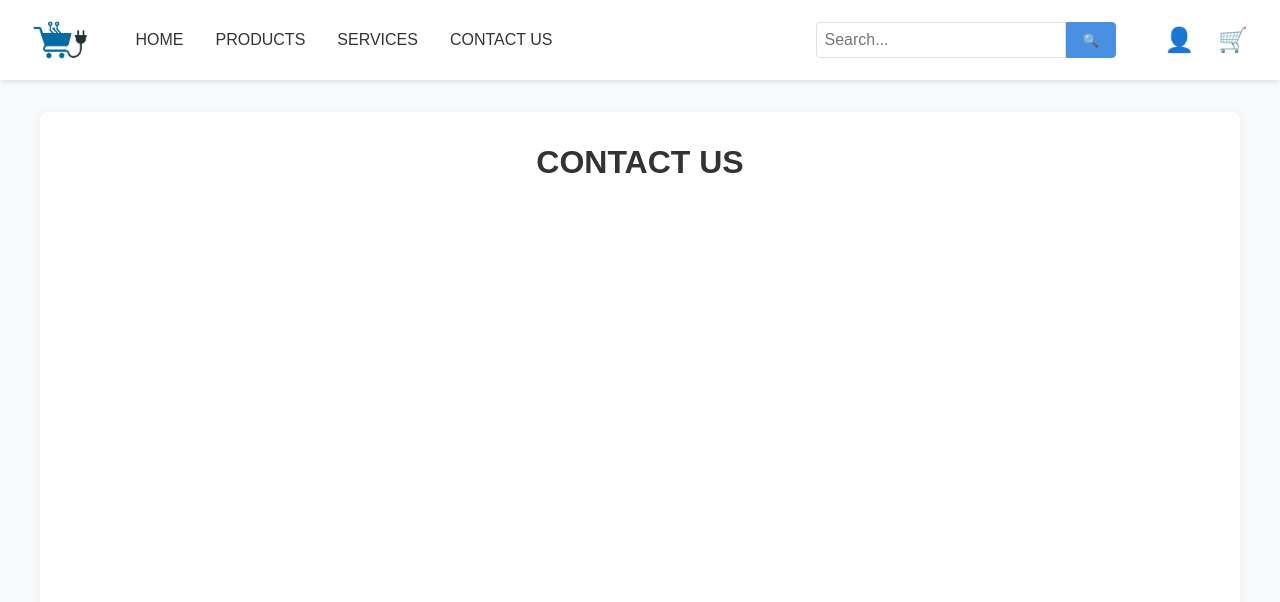
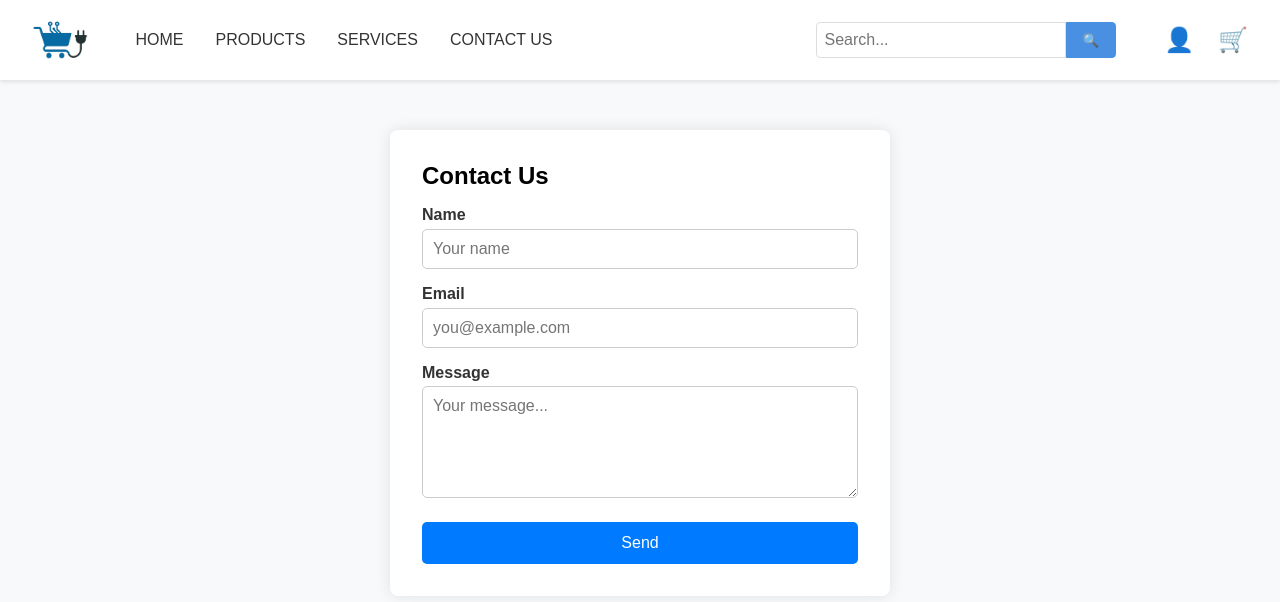
Before and after one commit to vishnumuthyalu/swe_project, a React (Create React App) app: page /contact in a window 1280 px wide. Shown: the top 602 px of the page. Built offline with nearby package versions, Linux system fonts and the light colour scheme.

Commit message:
Styled Contact Us page and added Contact.css

```diff
--- a/src/App.js
+++ b/src/App.js
@@ -10,6 +10,7 @@ import Profile from './pages/Profile';
 import Cart from './pages/Cart';
 import { CartProvider } from './context/CartContext';
 import './styles/global.css';
+
 
 function App() {
   return (
--- /dev/null
+++ b/src/pages/Contact.css
@@ -0,0 +1,44 @@
+
+
+.contact-container {
+    max-width: 500px;
+    margin: 50px auto;
+    padding: 2rem;
+    background-color: #ffffff;
+    border-radius: 8px;
+    box-shadow: 0 0 15px rgba(0,0,0,0.1);
+  }
+
+  .contact-form {
+    display: flex;
+    flex-direction: column;
+  }
+
+  .contact-form label {
+    margin-top: 1rem;
+    margin-bottom: 0.3rem;
+    font-weight: 600;
+  }
+
+  .contact-form input,
+  .contact-form textarea {
+    padding: 10px;
+    border-radius: 5px;
+    border: 1px solid #ccc;
+    font-size: 1rem;
+  }
+
+  .contact-form button {
+    margin-top: 1.5rem;
+    background-color: #007bff;
+    color: white;
+    border: none;
+    padding: 12px;
+    border-radius: 5px;
+    cursor: pointer;
+    font-size: 1rem;
+  }
+
+  .contact-form button:hover {
+    background-color: #0056b3;
+  }
--- a/src/pages/Contact.js
+++ b/src/pages/Contact.js
@@ -1,9 +1,23 @@
+
 import React from 'react';
+import './Contact.css';
 
 const Contact = () => {
   return (
-    <div className="page-container">
-      <h1>CONTACT US</h1>
+    <div className="contact-container">
+      <h2>Contact Us</h2>
+      <form className="contact-form">
+        <label>Name</label>
+        <input type="text" placeholder="Your name" />
+
+        <label>Email</label>
+        <input type="email" placeholder="you@example.com" />
+
+        <label>Message</label>
+        <textarea rows="5" placeholder="Your message..."></textarea>
+
+        <button type="submit">Send</button>
+      </form>
     </div>
   );
 };
```
